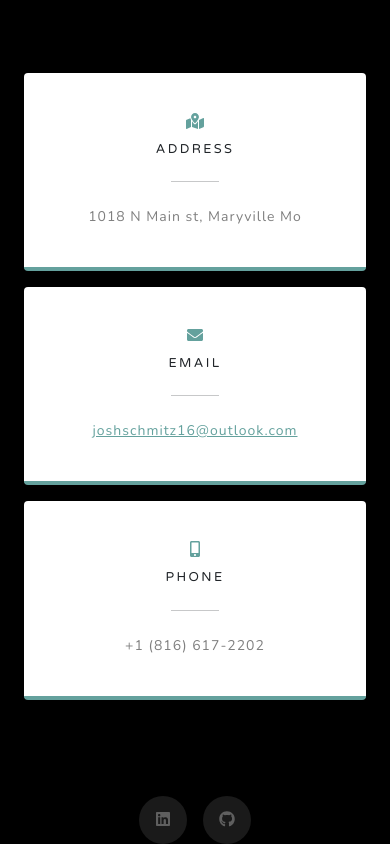
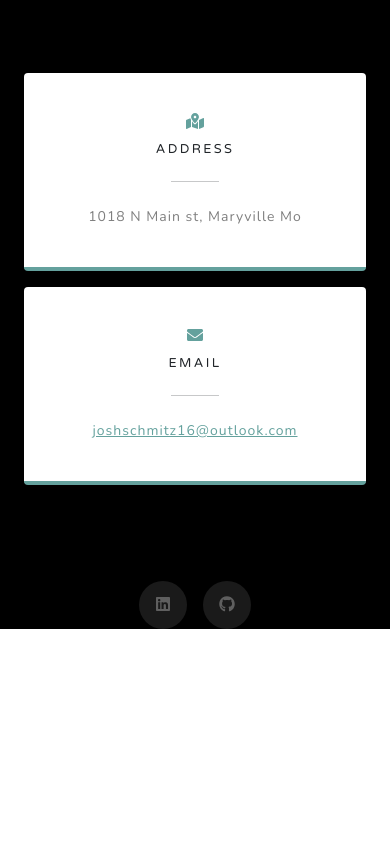
Before and after one commit to JDSCHMITZ20/KCP, a plain HTML site: page index.html in a window 390 px wide. Shown: the part 3720-4564 px from the top of the page. After the commit the page ends 4349 px from the top, so only its background shows below. Drawn offline with nearby package versions, Linux system fonts and the light colour scheme.

Commit message:
removed phone

```diff
--- a/index.html
+++ b/index.html
@@ -145,16 +145,16 @@
                             </div>
                         </div>
                     </div>
-                    <div class="col-md-4 mb-3 mb-md-0">
+                    <!-- <div class="col-md-4 mb-3 mb-md-0">
                         <div class="card py-4 h-100">
                             <div class="card-body text-center">
                                 <i class="fas fa-mobile-alt text-primary mb-2"></i>
                                 <h4 class="text-uppercase m-0">Phone</h4>
                                 <hr class="my-4 mx-auto" />
-                                <div class="small text-black-50">+1 (816) 617-2202</div>
+                                <div class="small text-black-50">In resum</div>
                             </div>
                         </div>
-                    </div>
+                    </div> -->
                 </div>
                 <div class="social d-flex justify-content-center">
                     <a class="mx-2" href="https://www.linkedin.com/in/joshua-schmitz-885591149/"><i class="fab fa-linkedin"></i></a>
```
